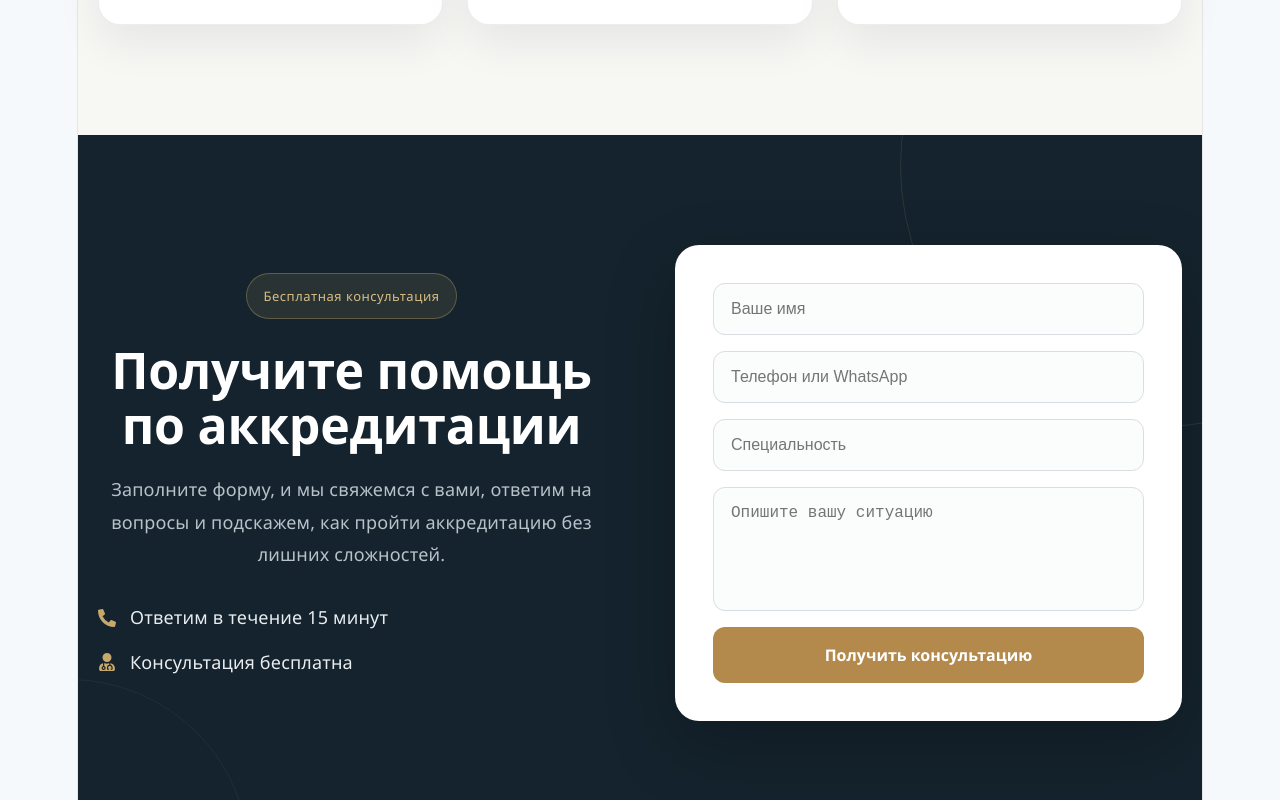
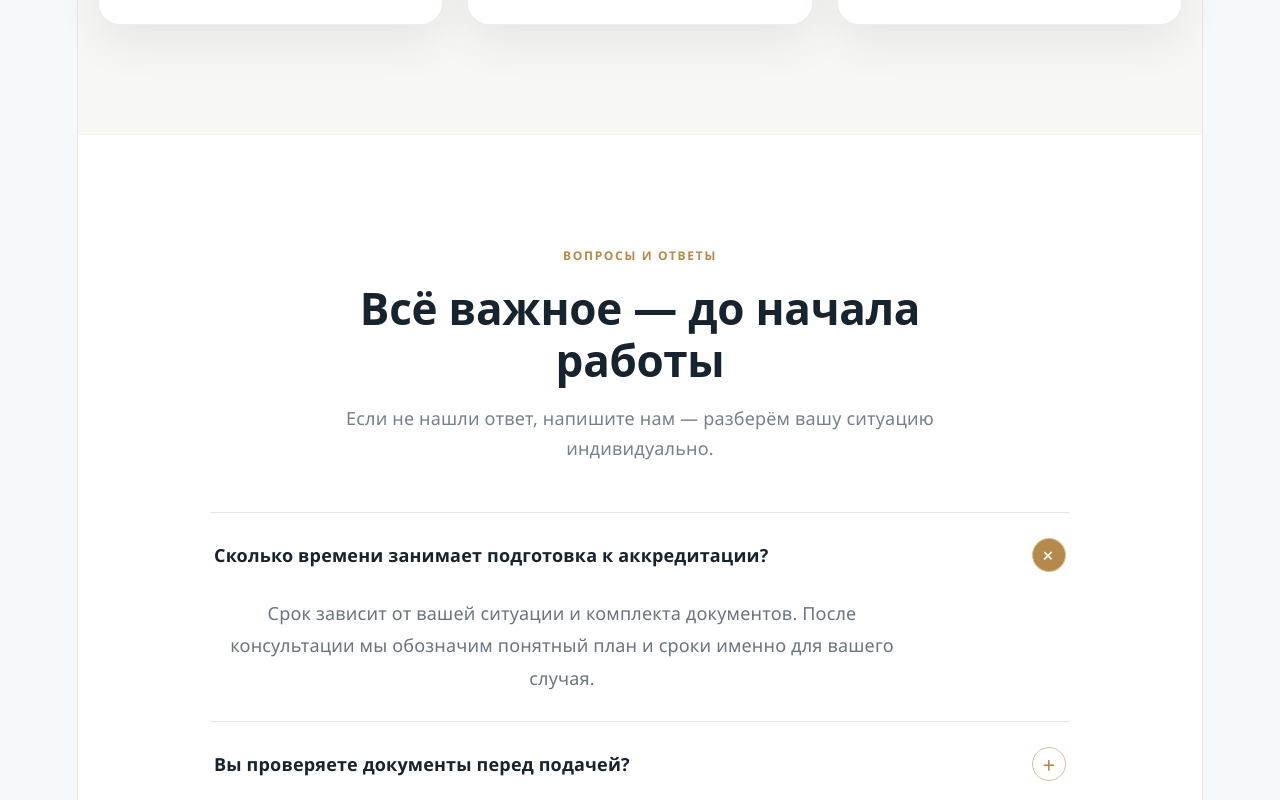
Before and after one commit to adamant1990/med-accreditation, a React (Vite) app: page / in a window 1280 px wide. Shown: the part 4060-4860 px from the top of the page. Built offline with nearby package versions, Linux system fonts and the light colour scheme.

Commit message:
Add FAQ and complete premium page structure

```diff
--- a/src/App.jsx
+++ b/src/App.jsx
@@ -4,9 +4,9 @@ import Services from "./components/Services";
 import Advantages from "./components/Advantages";
 import WorkProcess from "./components/WorkProcess";
 import Reviews from "./components/Reviews";
+import FAQ from "./components/FAQ";
 import Contact from "./components/Contact";
 import Footer from "./components/Footer";
-
 
 import "./styles/global.css";
 import "./styles/animation.css";
@@ -16,35 +16,27 @@ import "./styles/services.css";
 import "./styles/advantages.css";
 import "./styles/workprocess.css";
 import "./styles/reviews.css";
-
+import "./styles/faq.css";
+import "./styles/contact.css";
+import "./styles/footer.css";
 
 function App() {
-
   return (
     <>
+      <div id="top" />
       <Header />
-
       <main>
-
         <Hero />
-
         <Services />
-
         <Advantages />
-
         <WorkProcess />
-
         <Reviews />
-
+        <FAQ />
         <Contact />
-
       </main>
-
       <Footer />
     </>
   );
-
 }
 
-
 export default App;
```
